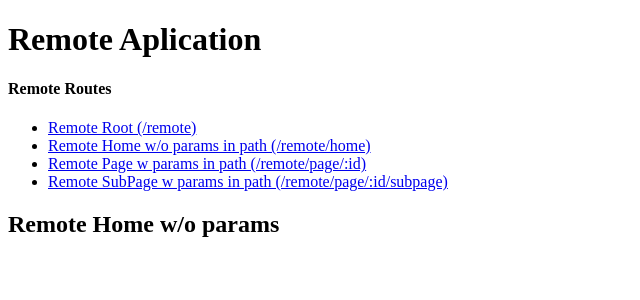
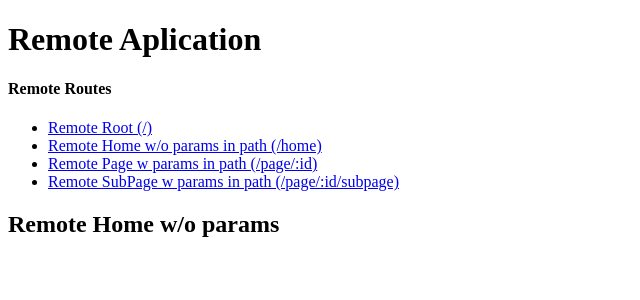
Before and after one commit to iryna-babrouskaya/angular-microfrontend-remote-public, an Angular app: page /home in a window 1280 px wide. Shown: the top 300 px of the page, without its empty margins (0-640 px from the left). Built offline with nearby package versions, Linux system fonts and the light colour scheme.

Commit message:
REMOTE-0. Fixed description for remote links.

```diff
--- a/src/app/root.component.html
+++ b/src/app/root.component.html
@@ -7,21 +7,21 @@
 
         <ul class="remote-nav">
           <li class="remote-nav__element">
-            <a routerLink="/">Remote Root (/remote)</a>
+            <a routerLink="/">Remote Root (/)</a>
           </li>
           <li class="remote-nav__element">
             <a routerLink="/home">
-              Remote Home w/o params in path (/remote/home)
+              Remote Home w/o params in path (/home)
             </a>
           </li>
           <li class="remote-nav__element">
             <a routerLink="/page/some_remote_id_here">
-              Remote Page w params in path (/remote/page/:id)
+              Remote Page w params in path (/page/:id)
             </a>
           </li>
           <li class="remote-nav__element">
             <a routerLink="/page/some_remote_id_here/subpage">
-              Remote SubPage w params in path (/remote/page/:id/subpage)
+              Remote SubPage w params in path (/page/:id/subpage)
             </a>
           </li>
         </ul>
```
